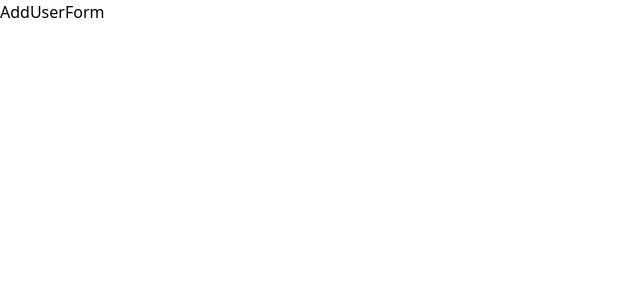
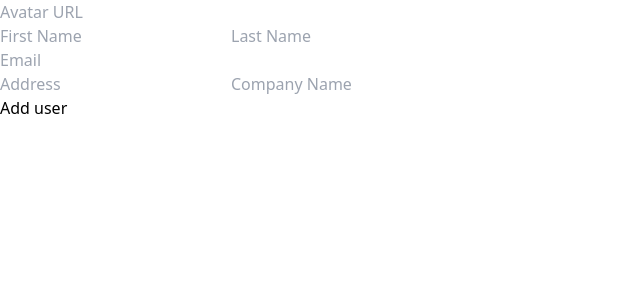
Before and after one commit to mdsajalali/technext-limited-task, a React (Vite) app: page /addUser in a window 1280 px wide. Shown: the top 300 px of the page, without its empty margins (0-640 px from the left). Built offline with nearby package versions, Linux system fonts and the light colour scheme.

Commit message:
add user section added

```diff
--- a/src/components/AddUserForm.jsx
+++ b/src/components/AddUserForm.jsx
@@ -1,5 +1,86 @@
+import { useState } from "react";
+
 const AddUserForm = () => {
-  return <div>AddUserForm</div>;
+  const [submittedData, setSubmittedData] = useState([]);
+
+  const handleSubmit = (e) => {
+    e.preventDefault();
+    const form = e.target;
+    const firstName = form.firstName.value;
+    const lastName = form.lastName.value;
+    const email = form.email.value;
+    const address = form.address.value;
+    const companyName = form.companyName.value;
+    const avatarUrl = form.avatarUrl.value;
+
+    const userInfo = {
+      id: Date.now(),
+      firstName,
+      lastName,
+      email,
+      address,
+      companyName,
+      avatarUrl,
+    };
+    console.log(userInfo);
+
+    setSubmittedData((prevSubmittedData) => [...prevSubmittedData, userInfo]);
+    alert("User added");
+    form.reset();
+  };
+
+  return (
+    <div className="max-w-[1200px] mx-auto">
+      <form onSubmit={handleSubmit}>
+        <div>
+          <input
+            type="url"
+            placeholder="Avatar URL"
+            name="avatarUrl"
+            required
+          />
+        </div>
+
+        <div>
+          <input
+            type="text"
+            placeholder="First Name"
+            name="firstName"
+            required
+          />
+
+          <input type="text" placeholder="Last Name" name="lastName" required />
+        </div>
+
+        <input type="email" placeholder="Email" name="email" required />
+
+        <div>
+          <input type="text" placeholder="Address" name="address" required />
+
+          <input
+            type="text"
+            placeholder="Company Name"
+            name="companyName"
+            required
+          />
+        </div>
+
+        <button type="submit">Add user</button>
+      </form>
+      {/* Show submitted data */}
+      {submittedData.map((data) => (
+        <div key={data.id}>
+          <h2>Submitted Data:</h2>
+          <img src={data.avatarUrl} alt="" />
+          <p>First Name: {data.firstName}</p>
+          <p>Last Name: {data.lastName}</p>
+          <p>Email: {data.email}</p>
+          <p>Address: {data.address}</p>
+          <p>Company Name: {data.companyName}</p>
+        </div>
+      ))}
+    </div>
+  );
 };
 
 export default AddUserForm;
--- a/src/components/Users.jsx
+++ b/src/components/Users.jsx
@@ -74,7 +74,7 @@ const Users = () => {
           <option value="company">Company Name</option>
         </select>
       </div>
-      <div className="grid grid-cols-1 md:grid-cols-2 lg:grid-cols-3 gap-10">
+      <div className="grid grid-cols-1 md:grid-cols-2 mb-14 mt-5 lg:grid-cols-3 gap-10">
         {filteredUsers.map((user) => (
           <div
             key={user.id}
```
